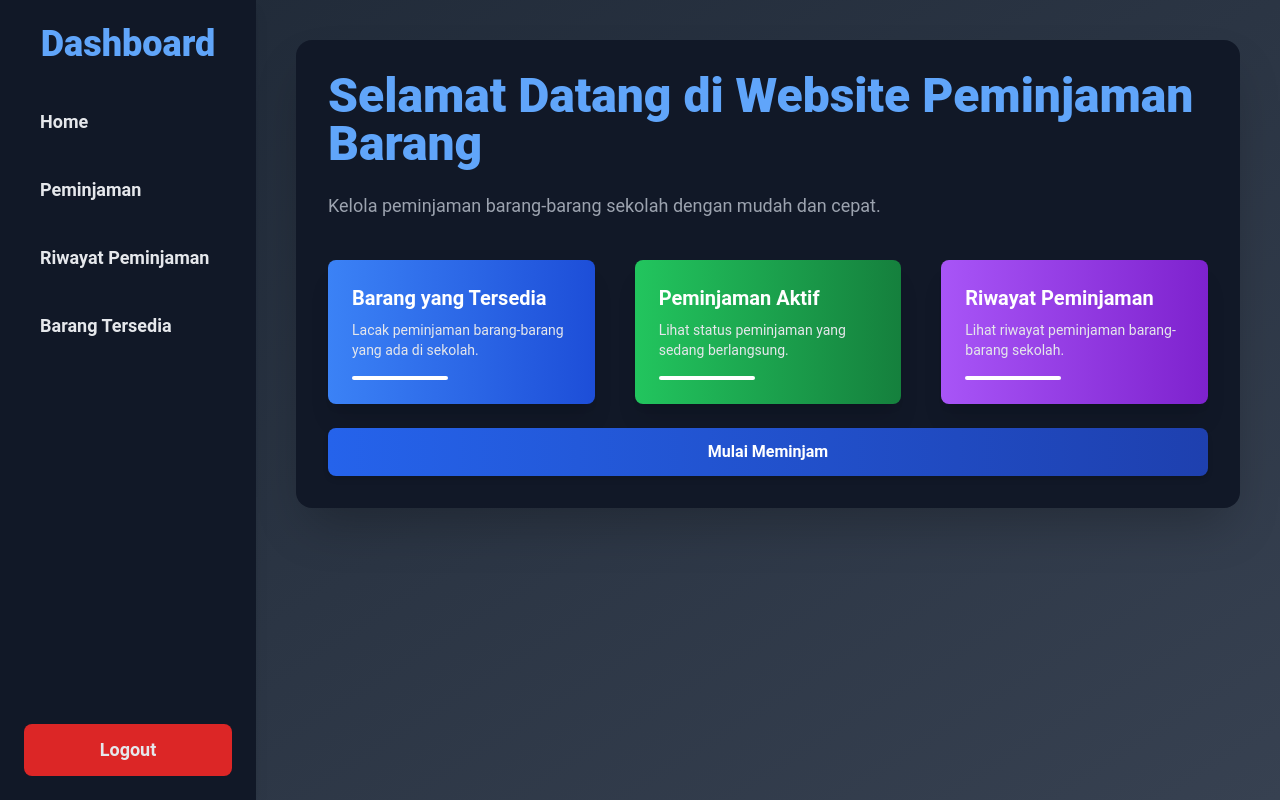
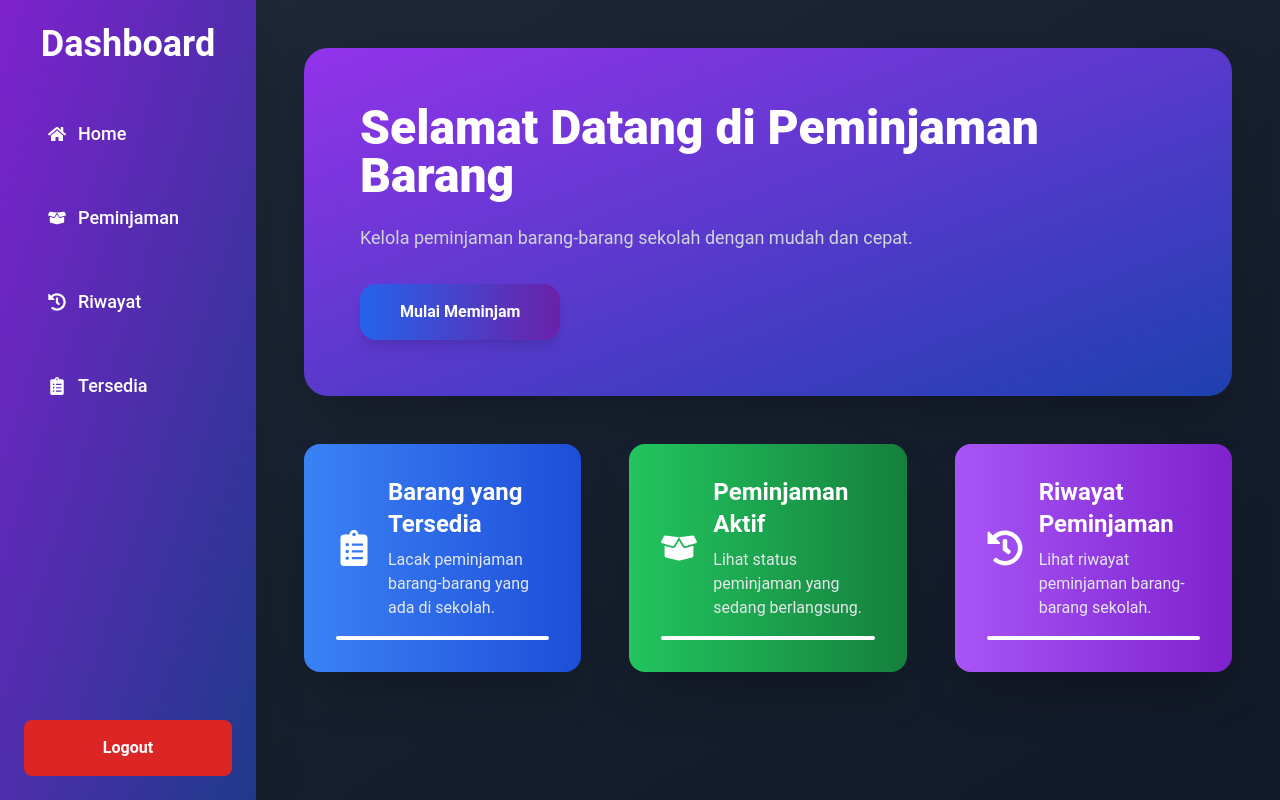
Before and after one commit to arctadapt/FE-Peminjaman, a React (Vite) app: page /dashboard in a window 1280 px wide. Built offline with nearby package versions, Linux system fonts and the light colour scheme.

Commit message:
Styling On Dashboard and Login Register

```diff
--- a/src/components/Layout.jsx
+++ b/src/components/Layout.jsx
@@ -5,17 +5,17 @@ const Layout = ({ children }) => {
   const navigate = useNavigate();
 
   return (
-    <div className="min-h-screen flex">
+    <div className="min-h-screen flex bg-gray-200">
       {/* Sidebar */}
-      <aside className="w-64 bg-gray-800 text-gray-200 flex flex-col">
+      <aside className="w-64 bg-gray-900 text-gray-200 shadow-lg flex flex-col">
         <div className="p-6">
-          <h2 className="text-2xl font-bold mb-6">Dashboard</h2>
+          <h2 className="text-2xl font-bold mb-8 text-gray-100">Dashboard</h2>
           <nav>
             <ul className="space-y-4">
               <li>
                 <button
-                  onClick={() => navigate('/')}
-                  className="block w-full text-left py-2 px-4 rounded hover:bg-gray-700 transition"
+                  onClick={() => navigate('/dashboard')}
+                  className="block w-full text-left py-2 px-4 rounded-md hover:bg-gray-700 hover:scale-105 transform transition duration-300 ease-in-out shadow"
                 >
                   Home
                 </button>
@@ -23,7 +23,7 @@ const Layout = ({ children }) => {
               <li>
                 <button
                   onClick={() => navigate('/peminjaman')}
-                  className="block w-full text-left py-2 px-4 rounded hover:bg-gray-700 transition"
+                  className="block w-full text-left py-2 px-4 rounded-md hover:bg-gray-700 hover:scale-105 transform transition duration-300 ease-in-out shadow"
                 >
                   Peminjaman
                 </button>
@@ -31,7 +31,7 @@ const Layout = ({ children }) => {
               <li>
                 <button
                   onClick={() => navigate('/riwayat')}
-                  className="block w-full text-left py-2 px-4 rounded hover:bg-gray-700 transition"
+                  className="block w-full text-left py-2 px-4 rounded-md hover:bg-gray-700 hover:scale-105 transform transition duration-300 ease-in-out shadow"
                 >
                   Riwayat Peminjaman
                 </button>
@@ -39,7 +39,7 @@ const Layout = ({ children }) => {
               <li>
                 <button
                   onClick={() => navigate('/barang')}
-                  className="block w-full text-left py-2 px-4 rounded hover:bg-gray-700 transition"
+                  className="block w-full text-left py-2 px-4 rounded-md hover:bg-gray-700 hover:scale-105 transform transition duration-300 ease-in-out shadow"
                 >
                   Barang Tersedia
                 </button>
@@ -50,8 +50,10 @@ const Layout = ({ children }) => {
       </aside>
 
       {/* Main Content */}
-      <main className="flex-1 bg-gray-100 p-10">
-        <div className="max-w-7xl mx-auto">{children}</div>
+      <main className="flex-1 bg-gray-100 p-10 shadow-inner">
+        <div className="max-w-7xl mx-auto bg-white rounded-lg p-8 shadow-lg">
+          {children}
+        </div>
       </main>
     </div>
   );
--- a/src/pages/Dashboard.jsx
+++ b/src/pages/Dashboard.jsx
@@ -1,5 +1,6 @@
 import React from 'react';
 import { useNavigate } from 'react-router-dom';
+import { FaHome, FaClipboardList, FaBoxOpen, FaHistory } from 'react-icons/fa';
 
 const Dashboard = () => {
   const navigate = useNavigate();
@@ -9,76 +10,95 @@ const Dashboard = () => {
   };
 
   return (
-    <div className="min-h-screen bg-gradient-to-br from-gray-800 to-gray-700 flex">
+    <div className="min-h-screen flex bg-gradient-to-br from-gray-800 to-gray-900 text-gray-200">
       {/* Sidebar */}
-      <div className="w-64 bg-gray-900 text-gray-200 p-6 shadow-lg flex flex-col">
-        <h2 className="text-4xl font-extrabold mb-8 text-center text-blue-400">Dashboard</h2>
-        <ul className="space-y-4 flex-grow">
-          {['Home', 'Peminjaman', 'Riwayat Peminjaman', 'Barang Tersedia'].map((item) => (
-            <li key={item}>
-              <a
-                href="#"
-                className="block py-3 px-4 rounded-lg hover:bg-blue-600 transition duration-300 text-lg font-semibold hover:shadow-md"
-              >
-                {item}
-              </a>
-            </li>
-          ))}
-        </ul>
+      <aside className="w-64 h-screen bg-gradient-to-br from-purple-700 to-blue-900 text-white p-6 flex flex-col shadow-2xl">
+        <h2 className="text-4xl font-semibold mb-10 text-center">Dashboard</h2>
+        <nav>
+          <ul className="space-y-6">
+            {[
+              { name: 'Home', icon: <FaHome /> },
+              { name: 'Peminjaman', icon: <FaBoxOpen /> },
+              { name: 'Riwayat', icon: <FaHistory /> },
+              { name: 'Tersedia', icon: <FaClipboardList /> },
+            ].map((item, index) => (
+              <li key={index}>
+                <button
+                  className="w-full py-4 px-6 rounded-lg flex items-center gap-3 text-lg font-medium bg-transparent hover:bg-purple-600 hover:bg-opacity-50 transition-all duration-300"
+                  onClick={() => navigate(item.name === 'Home' ? '/' : `/${item.name.toLowerCase().replace(/\s+/g, '')}`)}
+                >
+                  {item.icon} <span>{item.name}</span>
+                </button>
+              </li>
+            ))}
+          </ul>
+        </nav>
         <div className="mt-auto">
-          <a
-            href="/login"
-            className="block py-3 px-4 rounded-lg bg-red-600 hover:bg-red-700 transition duration-300 text-lg font-semibold text-center"
+          <button
+            className="block w-full py-4 px-6 bg-red-600 hover:bg-red-700 rounded-lg text-center font-semibold transition duration-300"
+            onClick={() => navigate('/login')}
           >
             Logout
-          </a>
+          </button>
         </div>
-      </div>
+      </aside>
 
       {/* Main content */}
-      <div className="flex-1 p-10 text-gray-200">
-        <div className="max-w-5xl mx-auto bg-gray-900 p-8 rounded-2xl shadow-2xl transform transition-all duration-300 hover:scale-105">
-          <h1 className="text-5xl font-extrabold mb-6 text-blue-400">Selamat Datang di Website Peminjaman Barang</h1>
-          <p className="text-lg text-gray-400 mb-10">
-            Kelola peminjaman barang-barang sekolah dengan mudah dan cepat.
-          </p>
+      <main className="flex-1 p-12">
+        <div className="max-w-7xl mx-auto">
+          {/* Welcome Section */}
+          <section className="bg-gradient-to-br from-purple-600 to-blue-800 p-14 rounded-3xl shadow-2xl mb-12">
+            <h1 className="text-5xl font-extrabold text-white mb-6">Selamat Datang di Peminjaman Barang</h1>
+            <p className="text-lg text-gray-300 mb-8">Kelola peminjaman barang-barang sekolah dengan mudah dan cepat.</p>
+            <button
+              onClick={handleStartBorrowing}
+              className="px-10 py-4 bg-gradient-to-r from-blue-600 to-purple-800 text-white font-semibold rounded-2xl shadow-lg hover:from-blue-700 hover:to-purple-900 transition-all duration-300 transform hover:scale-105"
+            >
+              Mulai Meminjam
+            </button>
+          </section>
 
-          <div className="grid grid-cols-1 sm:grid-cols-2 lg:grid-cols-3 gap-10 mb-6">
+          {/* Dashboard Cards */}
+          <section className="grid grid-cols-1 sm:grid-cols-2 lg:grid-cols-3 gap-12">
             {[
               {
                 title: 'Barang yang Tersedia',
                 description: 'Lacak peminjaman barang-barang yang ada di sekolah.',
                 bgClass: 'bg-gradient-to-r from-blue-500 to-blue-700',
+                icon: <FaClipboardList />,
               },
               {
                 title: 'Peminjaman Aktif',
                 description: 'Lihat status peminjaman yang sedang berlangsung.',
                 bgClass: 'bg-gradient-to-r from-green-500 to-green-700',
+                icon: <FaBoxOpen />,
               },
               {
                 title: 'Riwayat Peminjaman',
                 description: 'Lihat riwayat peminjaman barang-barang sekolah.',
                 bgClass: 'bg-gradient-to-r from-purple-500 to-purple-700',
+                icon: <FaHistory />,
               },
             ].map((card, index) => (
-              <div key={index} className={`p-6 ${card.bgClass} rounded-lg shadow-xl transition-transform transform hover:scale-105 hover:shadow-2xl`}>
-                <h3 className="text-xl font-bold text-white">{card.title}</h3>
-                <p className="text-sm text-gray-200 mt-2">{card.description}</p>
+              <div
+                key={index}
+                className={`p-8 ${card.bgClass} rounded-2xl shadow-2xl transition-transform transform hover:scale-105 hover:shadow-xl`}
+              >
+                <div className="flex items-center space-x-4">
+                  <div className="text-4xl text-white">{card.icon}</div>
+                  <div>
+                    <h3 className="text-2xl font-bold text-white">{card.title}</h3>
+                    <p className="text-base text-gray-200 mt-2">{card.description}</p>
+                  </div>
+                </div>
                 <div className="mt-4">
-                  <div className="h-1 w-24 bg-white rounded"></div>
+                  <div className="h-1 w-50 bg-white rounded-full"></div>
                 </div>
               </div>
             ))}
-          </div>
-
-          <button
-            onClick={handleStartBorrowing}
-            className="w-full px-6 py-3 bg-gradient-to-r from-blue-600 to-blue-800 text-white font-semibold rounded-lg shadow-md hover:from-blue-700 hover:to-blue-900 transition-all duration-300 transform hover:scale-1 hover:shadow-xl"
-          >
-            Mulai Meminjam
-          </button>
+          </section>
         </div>
-      </div>
+      </main>
     </div>
   );
 };
```
